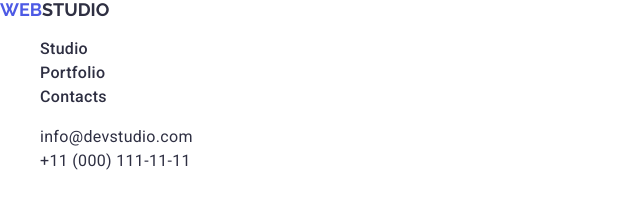
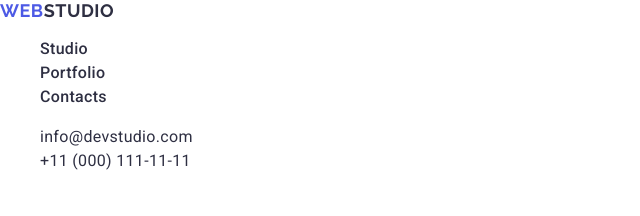
Before and after one commit to VadymSnizhko/goit-markup-hw-02, a plain HTML site: page index.html in a window 1280 px wide. Shown: the top 216 px of the page, 0-640 px from the left. Drawn offline with nearby package versions, Linux system fonts and the light colour scheme.

Commit message:
Update styles.css
add .logo style

```diff
--- a/css/styles.css
+++ b/css/styles.css
@@ -28,8 +28,10 @@ ol{
 /*2E2F42*/
 .logo{
     font-family: "Raleway", sans-serif;
+    font-weight: 700;
     font-size: 18px;
-    font-weight: bold;
+    line-height: 1.16667;
+    letter-spacing: 0.03em;
     text-transform: uppercase;
     text-decoration: none;
     color: #4D5AE5;
```
